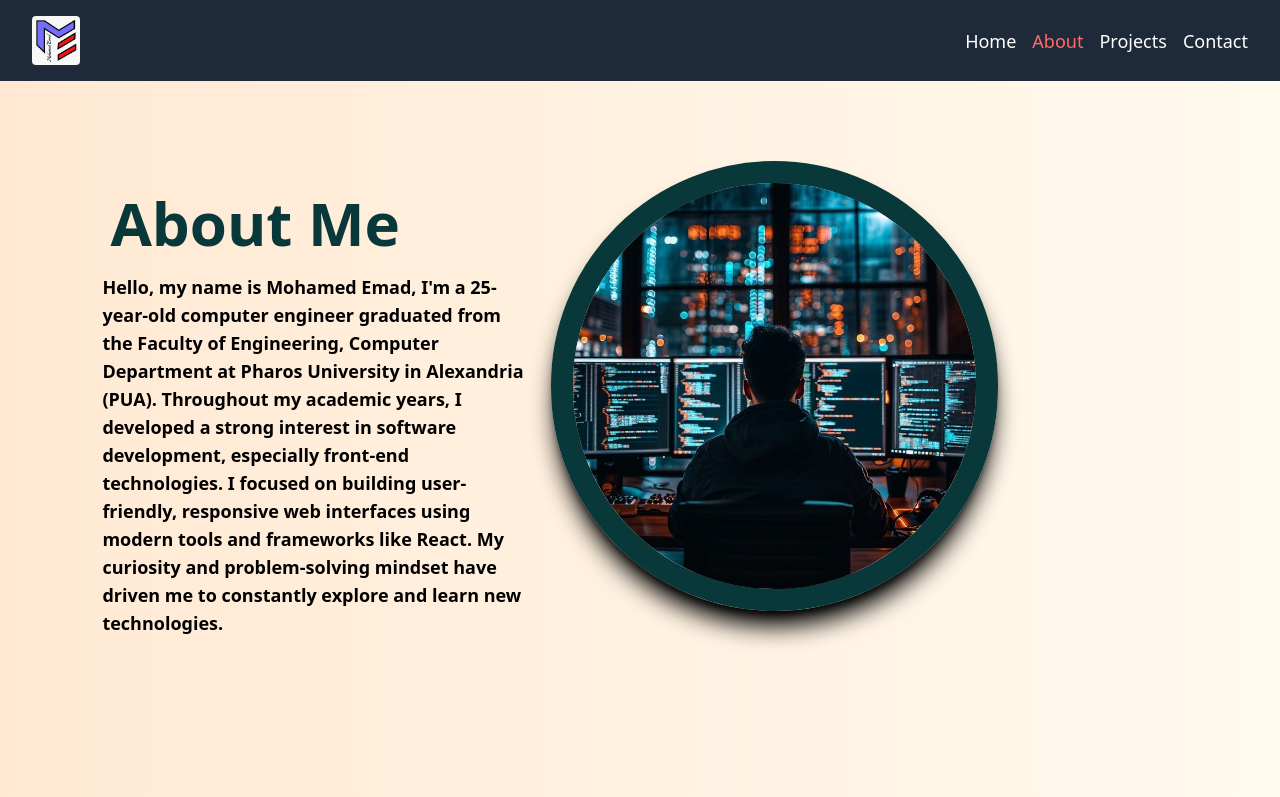
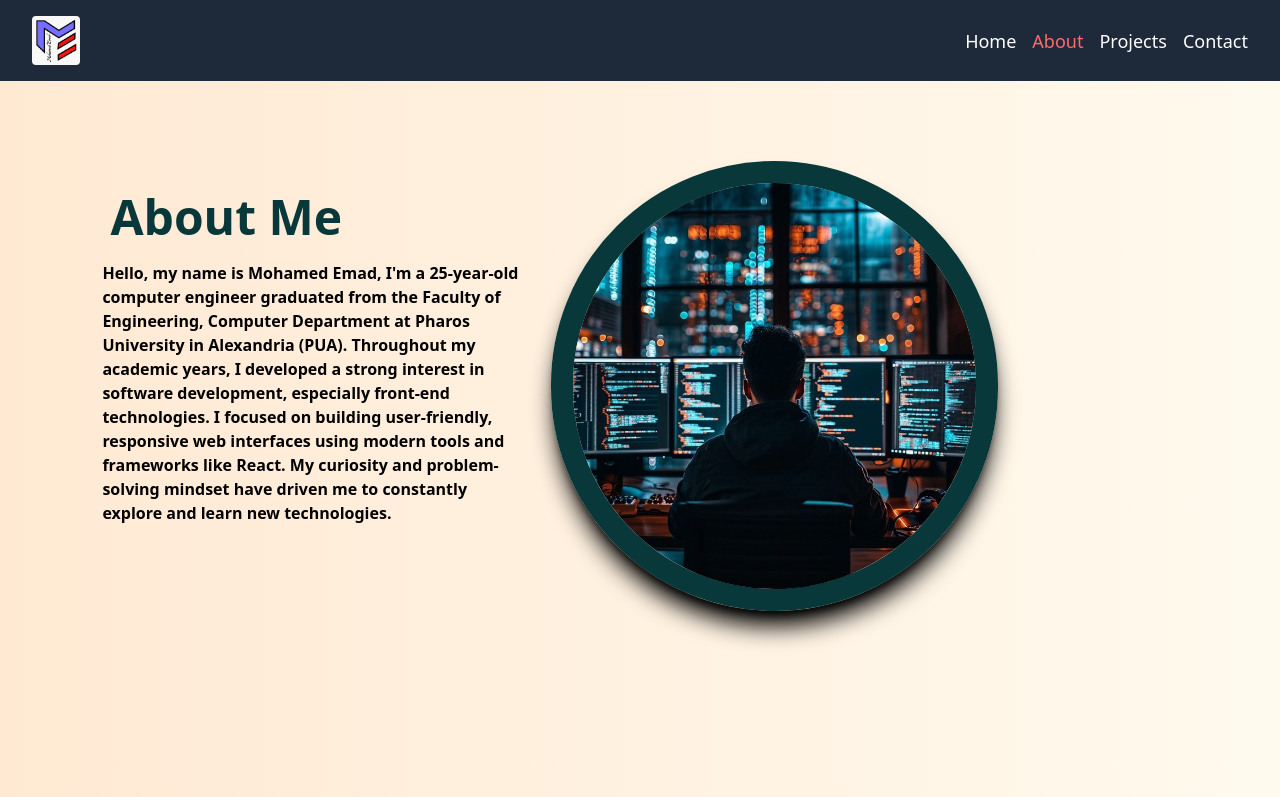
Before and after one commit to 3omda8/my-portfolio, a React (Vite) app: page /about in a window 1280 px wide. Shown: the top 797 px of the page. Built offline with nearby package versions, Linux system fonts and the light colour scheme.

Commit message:
edit text size

```diff
--- a/src/pages/About/About.jsx
+++ b/src/pages/About/About.jsx
@@ -29,10 +29,10 @@ function About() {
     <div>
       <section className="flex flex-col justify-center items-center pt-10 md:items-start min-h-[83vh] md:flex-row md:justify-between md:gap-6 md:pt-20 overflow-hidden relative">
         <div className="pt-4 pb-6 text-center md:text-left md:w-1/2 lg:w-1/3 z-20 md:pt-8 md:ms-[8%]">
-          <h2 className="text-4xl  font-bold md:text-3xl lg:text-6xl main-text ps-2">
+          <h2 className="text-4xl  font-bold md:text-3xl lg:text-5xl main-text ps-2">
             About Me
           </h2>
-          <p className="mt-3 text-lg font-semibold md:mt-5">
+          <p className="mt-3  font-semibold md:mt-5">
             Hello, my name is Mohamed Emad, I'm a 25-year-old computer engineer
             graduated from the Faculty of Engineering, Computer Department at
             Pharos University in Alexandria (PUA). Throughout my academic years,
```
